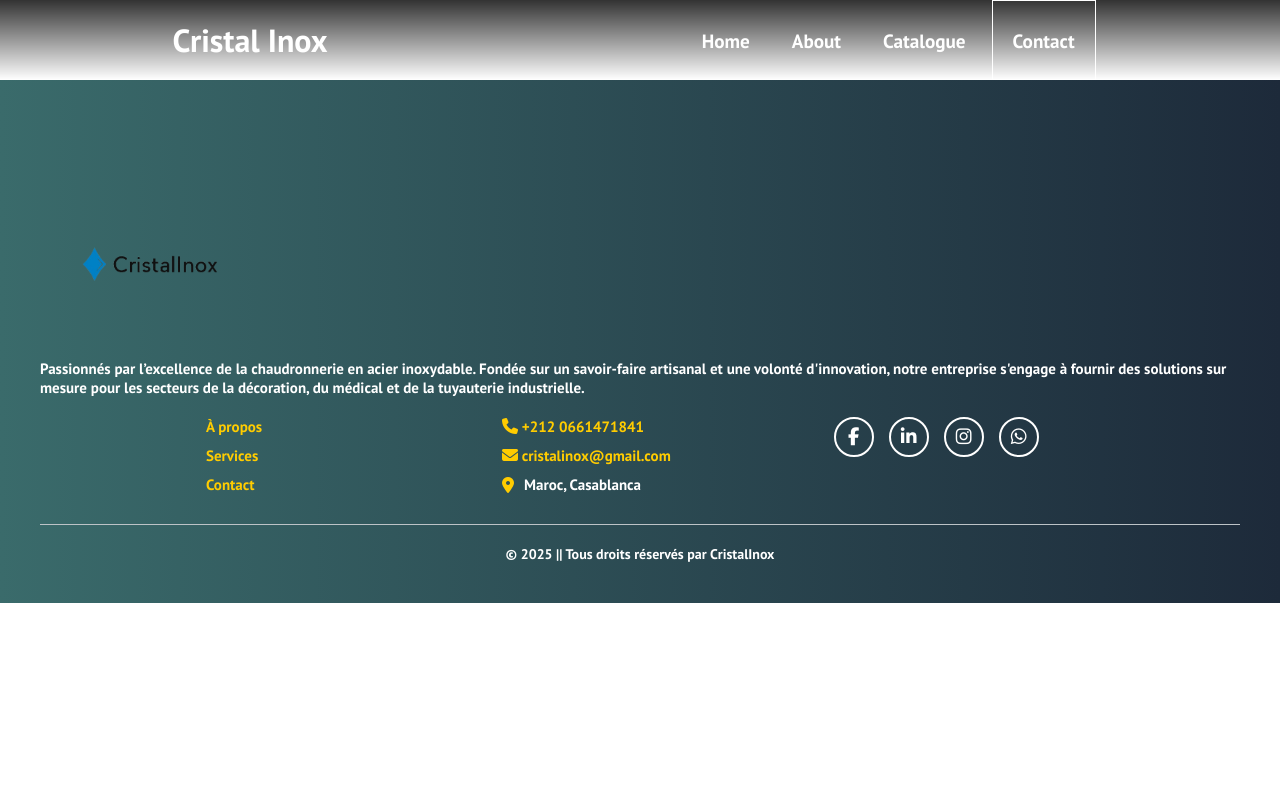
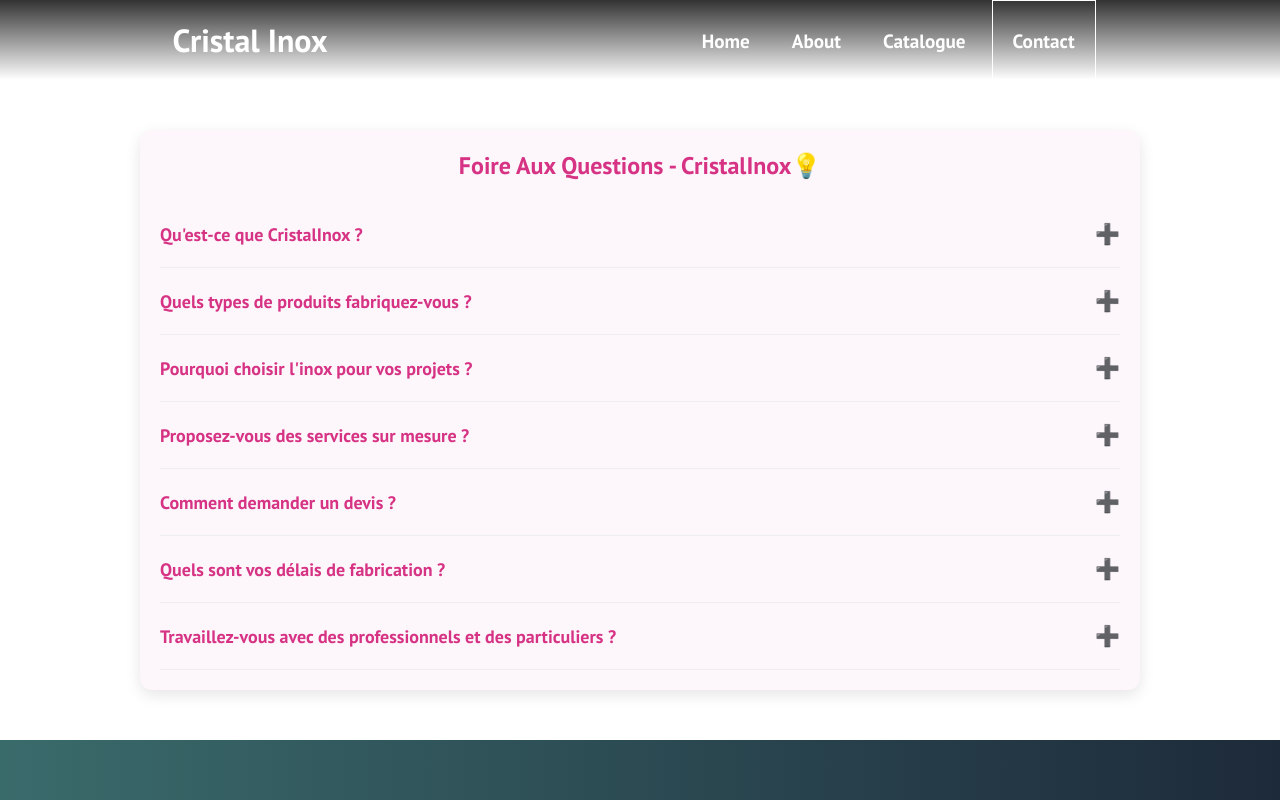
Before and after one commit to Youssefassad0/cristalinox3version, a React (Create React App) app: page /FAQ in a window 1280 px wide. Shown: the top 800 px of the page. Built offline with nearby package versions, Linux system fonts and the light colour scheme; the HTML template or start-up script is replaced by a standard one; a web font is replaced by a local one.

Commit message:
ajouter page FAQ's

```diff
--- a/src/App.js
+++ b/src/App.js
@@ -6,6 +6,7 @@
 import About from "./components/about/About";
 import Footer from "./components/footer/Footer";
 import Contact from "./components/Contact/Contact";
+import FAQ from "./components/Contact/Faqs";
 
 function AnimatedRoutes() {
   const location = useLocation(); // Détecte la route actuelle
@@ -16,6 +17,7 @@
         <Route path="/" element={<PageTransition><Home /></PageTransition>} />
         <Route path="/about" element={<PageTransition><About /></PageTransition>} />
         <Route path="/contact" element={<PageTransition><Contact /></PageTransition>} />
+        <Route path="/FAQ" element={<PageTransition><FAQ /></PageTransition>} />
       </Routes>
     </AnimatePresence>
   );
--- a/src/components/Contact/Contact.css
+++ b/src/components/Contact/Contact.css
@@ -182,12 +182,37 @@
 }
 
 .lottie-container {
-    width: 50px;
-    height: 50px;
+    width: 60px;
+    height: 60px;
     display: flex;
     align-items: center;
     justify-content: center;
+    transition: transform 0.3s ease-in-out, filter 0.3s ease-in-out;
 }
+
+.lottie-icon {
+    width: 100%;
+    height: 100%;
+}
+
+/* Effet de survol */
+.method:hover .lottie-container {
+    transform: scale(1.2);
+    filter: drop-shadow(0px 0px 10px rgba(0, 118, 163, 0.8));
+}
+
+/* Transition de montée douce */
+@keyframes fadeInUp {
+    from {
+        opacity: 0;
+        transform: translateY(30px);
+    }
+    to {
+        opacity: 1;
+        transform: translateY(0);
+    }
+}
+
 
 @media screen and (min-width:800px) {
     .contact_section {
--- /dev/null
+++ b/src/components/Contact/Faqs.css
@@ -0,0 +1,67 @@
+/* FAQ Container */
+.faq-container {
+    max-width: 1000px;
+    margin: 50px auto;
+    padding: 20px;
+    background: #fdf6fb;
+    border-radius: 12px;
+    box-shadow: 0 5px 15px rgba(0, 0, 0, 0.1);
+    font-family: "Arial", sans-serif;
+    text-align: center;
+  }
+
+  /* Title */
+  .faq-title {
+    font-size: 24px;
+    color: #d63384;
+    margin-bottom: 20px;
+  }
+
+  /* FAQ List */
+  .faq-list {
+    text-align: left;
+  }
+
+  /* Each FAQ Item */
+  .faq-item {
+    border-bottom: 1px solid #eee;
+    padding: 10px 0;
+  }
+
+  /* Question Button */
+  .faq-question {
+    width: 100%;
+    background: none;
+    border: none;
+    font-size: 18px;
+    font-weight: bold;
+    color: #d63384;
+    cursor: pointer;
+    display: flex;
+    justify-content: space-between;
+    align-items: center;
+    padding: 10px 0;
+    transition: 0.3s;
+  }
+
+  .faq-question:hover {
+    color: #b02a72;
+  }
+
+  /* FAQ Answer */
+  .faq-answer {
+    font-size: 16px;
+    color: #555;
+    padding: 10px 15px;
+    margin-top: 5px;
+    border-left: 3px solid #d63384;
+    background: #fff;
+    border-radius: 8px;
+    box-shadow: 0 2px 10px rgba(0, 0, 0, 0.05);
+  }
+
+  /* Icon */
+  .faq-icon {
+    font-size: 20px;
+    transition: 0.3s;
+  }
--- /dev/null
+++ b/src/components/Contact/Faqs.jsx
@@ -0,0 +1,79 @@
+import React, { useEffect, useState } from "react";
+import { motion } from "framer-motion";
+import "./Faqs.css";
+const faqs = [
+    {
+      question: "Qu'est-ce que CristalInox ?",
+      answer:
+        "CristalInox est une entreprise spécialisée dans la chaudronnerie inoxydable. Nous proposons des services de fabrication et de transformation d'inox pour divers secteurs comme la décoration, le médical et le tuyautage industriel. Notre mission est d'offrir des solutions sur mesure avec une qualité irréprochable, adaptées aux besoins spécifiques de nos clients."
+    },
+    {
+      question: "Quels types de produits fabriquez-vous ?",
+      answer:
+        "Nous fabriquons une large gamme de produits en inox, allant des équipements industriels aux éléments de décoration. Cela inclut des garde-corps, des plans de travail, des cuves, des structures métalliques et bien plus encore. Chaque pièce est conçue avec précision et souci du détail pour garantir une finition impeccable."
+    },
+    {
+      question: "Pourquoi choisir l'inox pour vos projets ?",
+      answer:
+        "L'inox est un matériau exceptionnel grâce à sa résistance à la corrosion, sa durabilité et son esthétique moderne. Il est idéal pour des applications dans des environnements exigeants comme l'industrie alimentaire, la médecine ou l'architecture. Chez CristalInox, nous utilisons de l'inox de haute qualité pour assurer la longévité et la fiabilité de nos réalisations."
+    },
+    {
+      question: "Proposez-vous des services sur mesure ?",
+      answer:
+        "Oui, nous sommes spécialisés dans la fabrication sur mesure. Nous travaillons en étroite collaboration avec nos clients pour concevoir et réaliser des pièces uniques qui répondent parfaitement à leurs besoins. Que ce soit pour un projet architectural, industriel ou domestique, nous nous adaptons à vos exigences avec professionnalisme et expertise."
+    },
+    {
+      question: "Comment demander un devis ?",
+      answer:
+        "Vous pouvez nous contacter directement via notre site web, par téléphone ou par e-mail. Nous étudierons votre demande avec attention et vous proposerons une solution adaptée à votre budget et à vos exigences. Notre équipe est toujours disponible pour vous conseiller et vous accompagner dans la réalisation de votre projet."
+    },
+    {
+      question: "Quels sont vos délais de fabrication ?",
+      answer:
+        "Nos délais varient en fonction de la complexité du projet et de la charge de travail en cours. En général, un projet standard peut être réalisé en quelques semaines. Nous nous engageons à respecter des délais raisonnables tout en garantissant un travail de haute qualité. Pour obtenir une estimation précise, contactez-nous avec les détails de votre projet."
+    },
+    {
+      question: "Travaillez-vous avec des professionnels et des particuliers ?",
+      answer:
+        "Oui, nous collaborons aussi bien avec des entreprises qu'avec des particuliers. Que vous soyez un architecte, un industriel ou un particulier souhaitant un aménagement en inox sur mesure, nous avons l'expertise nécessaire pour répondre à vos attentes. Notre équipe est à votre écoute pour vous conseiller et concrétiser votre projet."
+    }
+  ];
+const FAQ = () => {
+  const [openIndex, setOpenIndex] = useState(null);
+   useEffect(() => {
+      window.scrollTo(0, 0);
+    }, []);
+
+
+  const toggleFAQ = (index) => {
+    setOpenIndex(openIndex === index ? null : index);
+  };
+
+  return (
+    <div className="faq-container">
+      <h1 className="faq-title">Foire Aux Questions - CristalInox💡</h1>
+      <div className="faq-list">
+        {faqs.map((faq, index) => (
+          <div key={index} className="faq-item">
+            <button className="faq-question" onClick={() => toggleFAQ(index)}>
+              {faq.question}
+              <span className="faq-icon">{openIndex === index ? "➖" : "➕"}</span>
+            </button>
+            {openIndex === index && (
+              <motion.p
+                className="faq-answer"
+                initial={{ opacity: 0, height: 0 }}
+                animate={{ opacity: 1, height: "auto" }}
+                transition={{ duration: 0.3 }}
+              >
+                {faq.answer}
+              </motion.p>
+            )}
+          </div>
+        ))}
+      </div>
+    </div>
+  );
+};
+
+export default FAQ;
--- a/src/components/footer/Footer.css
+++ b/src/components/footer/Footer.css
@@ -9,6 +9,7 @@
     color: #fff;
     padding: 50px 20px 0;
     position: relative;
+    height: 450px;
 }
 
 /* Footer Styling */
@@ -50,7 +51,7 @@
 /* Footer Logo */
 .logo-footer img {
     height: 150px;
-    width: auto;
+    width: 250px;
     margin-bottom: 15px;
 }
 
--- a/src/components/footer/Footer.jsx
+++ b/src/components/footer/Footer.jsx
@@ -30,6 +30,10 @@
               </li>
               <li>
                 <Link to="/contact">Contact</Link>
+              </li>
+
+              <li>
+                <Link to="/FAQ">FAQ's</Link>
               </li>
             </ul>
           </div>
```
Also changed, not shown: src/components/Contact/Contact.jsx (+55 -62 lines).
